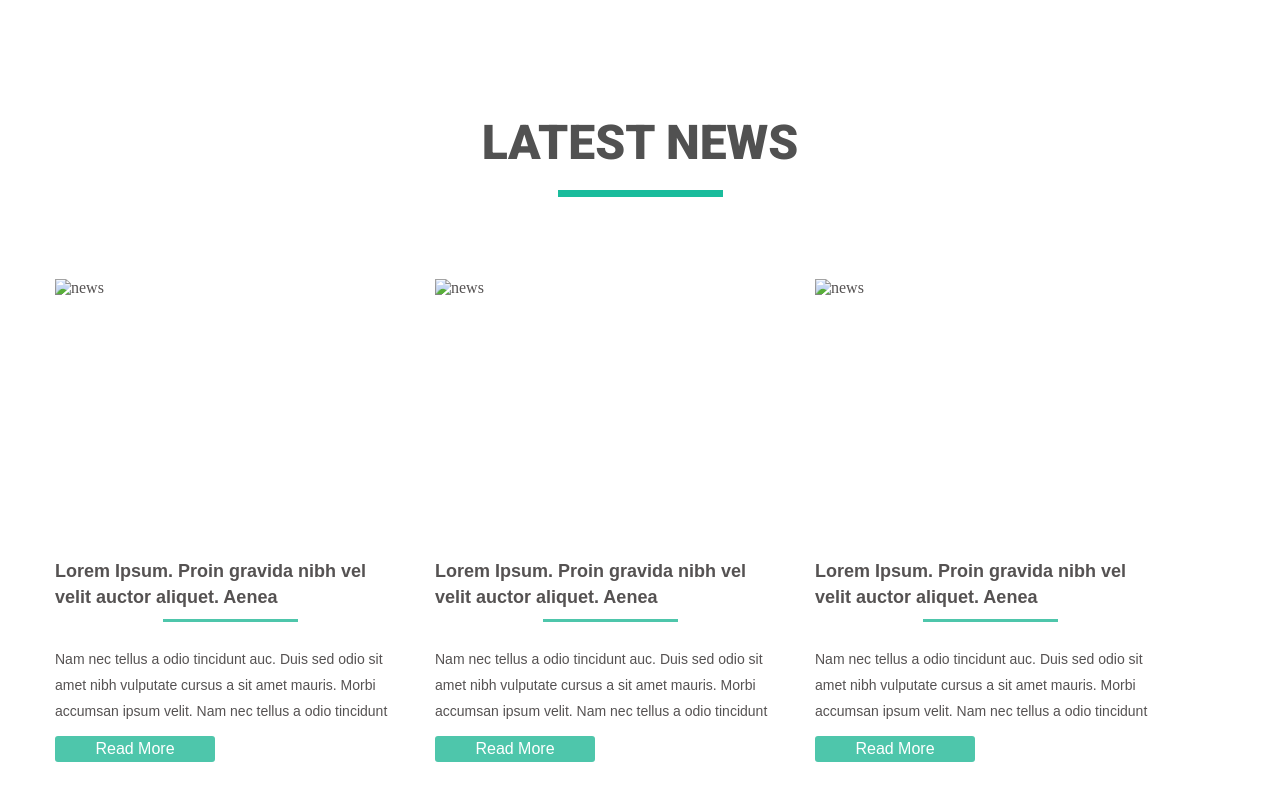
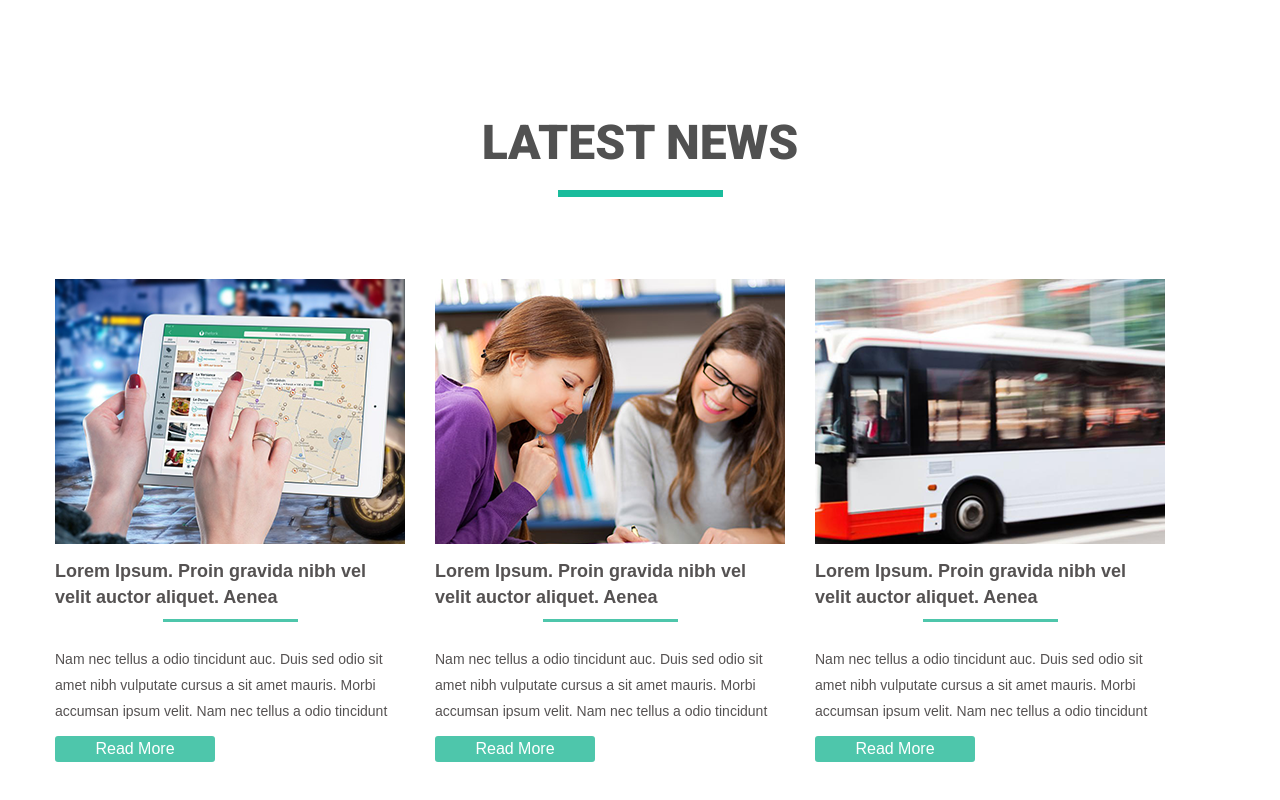
Before and after one commit to kattarina25/goit-fe-course, a plain HTML site: page html-css/module-04/index.html in a window 1280 px wide. Shown: the part 1001-1801 px from the top of the page. Drawn offline with Linux system fonts and the light colour scheme; the site is published under a folder, as on GitHub Pages, so addresses that start at the root find nothing.

Commit message:
fix module-04

```diff
--- a/html-css/module-04/index.html
+++ b/html-css/module-04/index.html
@@ -143,7 +143,7 @@
         <section class="news">
           <h2>LATEST NEWS</h2>
           <article>
-            <img src="/img/blog1.png" alt="news" width="350" height="265" />
+            <img src="img/blog1.png" alt="news" width="350" height="265" />
             <h3>
               Lorem Ipsum. Proin gravida nibh vel velit auctor aliquet. Aenea
             </h3>
@@ -155,7 +155,7 @@
             <a href="#">Read More</a>
           </article>
           <article>
-            <img src="/img/blog2.png" alt="news" width="350" height="265" />
+            <img src="img/blog2.png" alt="news" width="350" height="265" />
             <h3>
               Lorem Ipsum. Proin gravida nibh vel velit auctor aliquet. Aenea
             </h3>
@@ -167,7 +167,7 @@
             <a href="#">Read More</a>
           </article>
           <article>
-            <img src="/img/blog3.png" alt="news" width="350" height="265" />
+            <img src="img/blog3.png" alt="news" width="350" height="265" />
             <h3>
               Lorem Ipsum. Proin gravida nibh vel velit auctor aliquet. Aenea
             </h3>
```
